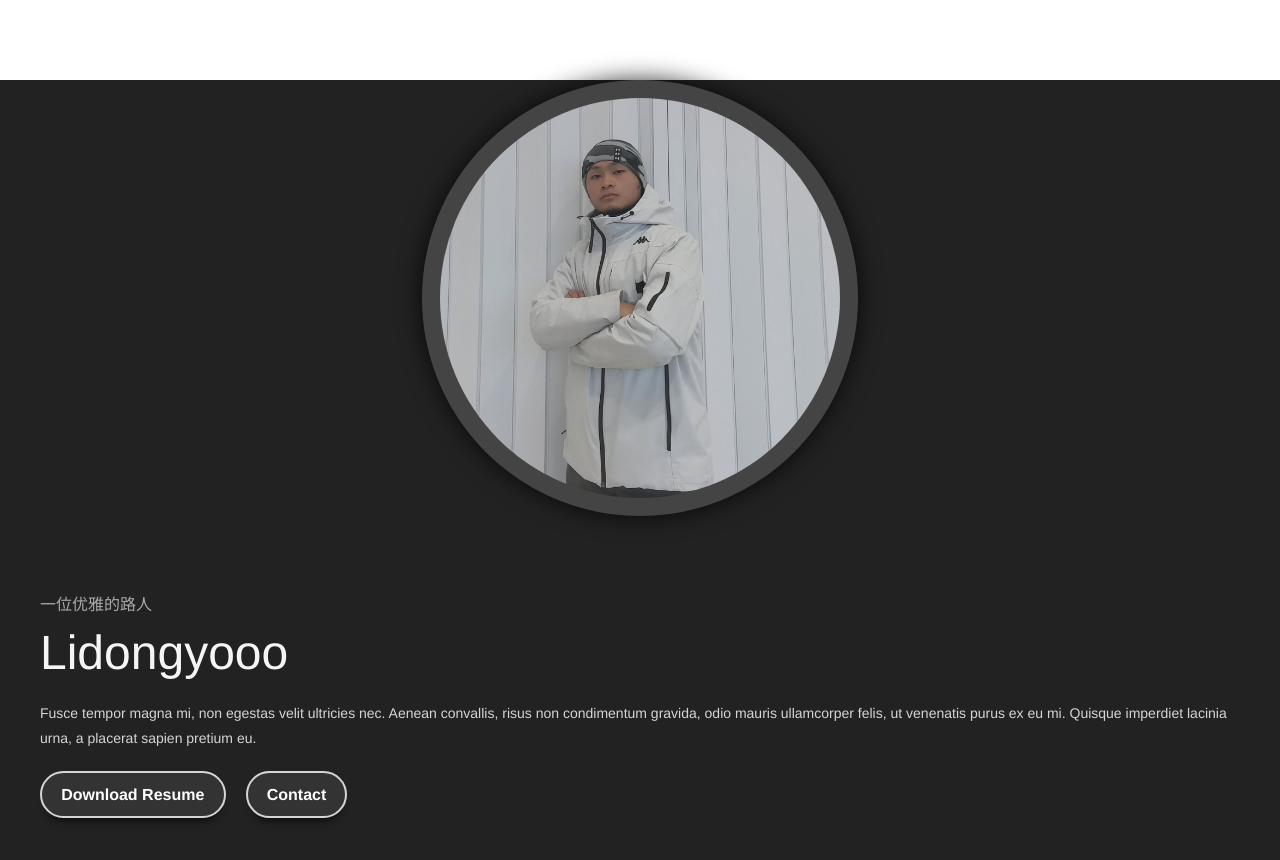
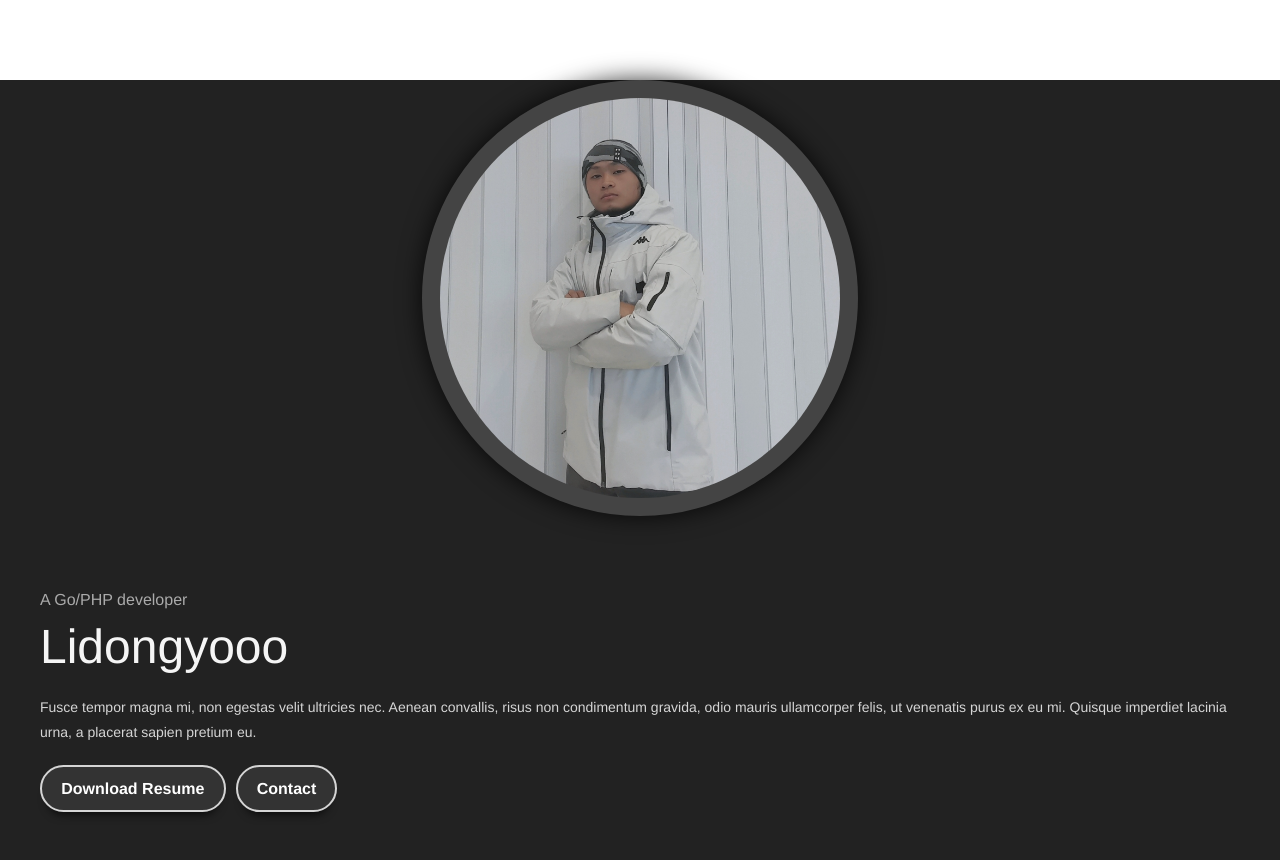
Before and after one commit to lidongyooo/swag-blog, a Vue app: page / in a window 1280 px wide. Shown: the top 860 px of the page. Built offline with nearby package versions, Linux system fonts and the light colour scheme.

Commit message:
更换网站ico

```diff
--- a/src/views/Home.vue
+++ b/src/views/Home.vue
@@ -10,7 +10,7 @@
         <el-col :span="10" :offset="1" :xs="{span:20, offset:2}">
           <div class="header-introduction">
             <div class="header-introduction-job">
-              一位优雅的路人
+              A Go/PHP developer
             </div>
             <div class="header-introduction-name">
               Lidongyooo
@@ -20,7 +20,7 @@
             </div>
             <div class="header-introduction-operations">
               <a href="/">Download Resume</a>
-              <a href="/" style="margin-left: 20px">Contact</a>
+              <a href="/" style="margin-left: 10px">Contact</a>
             </div>
           </div>
         </el-col>
```
Also changed, not shown: 1 other file (tests, documents, lock files or other folders).
